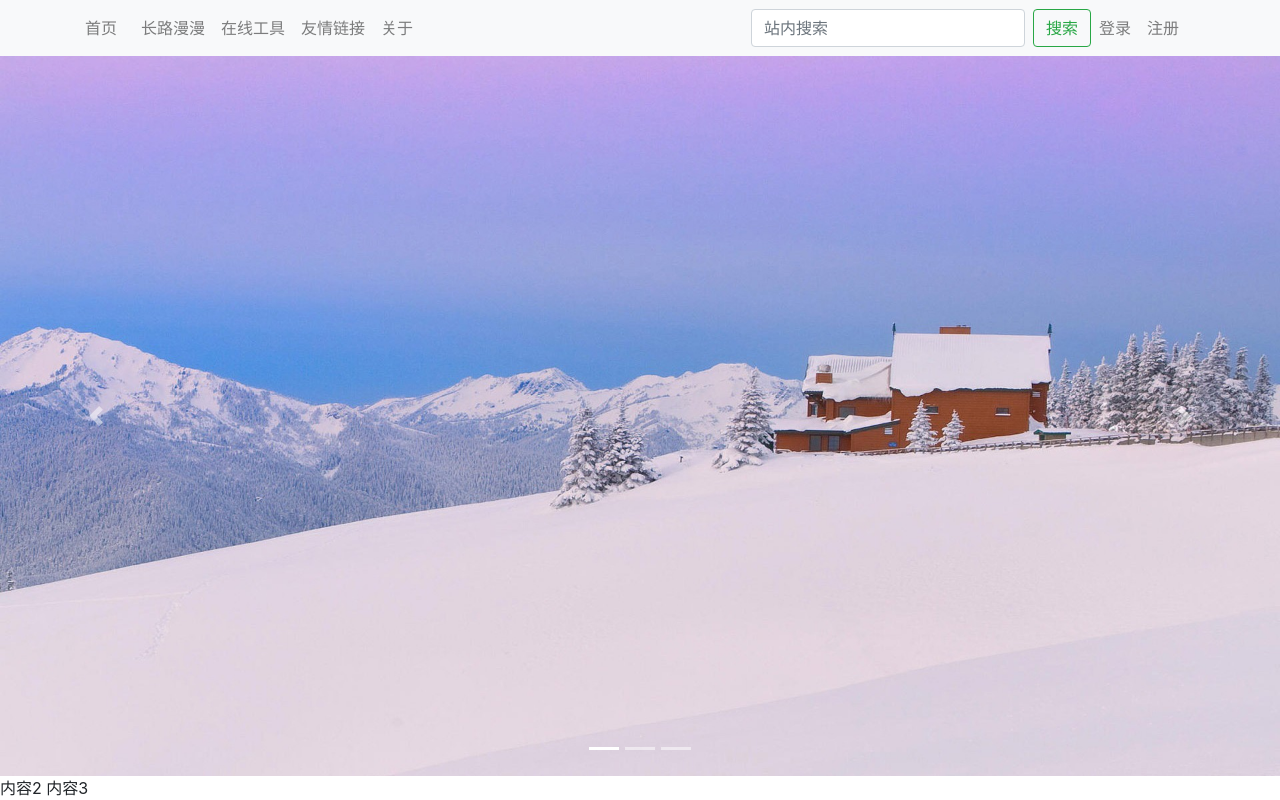
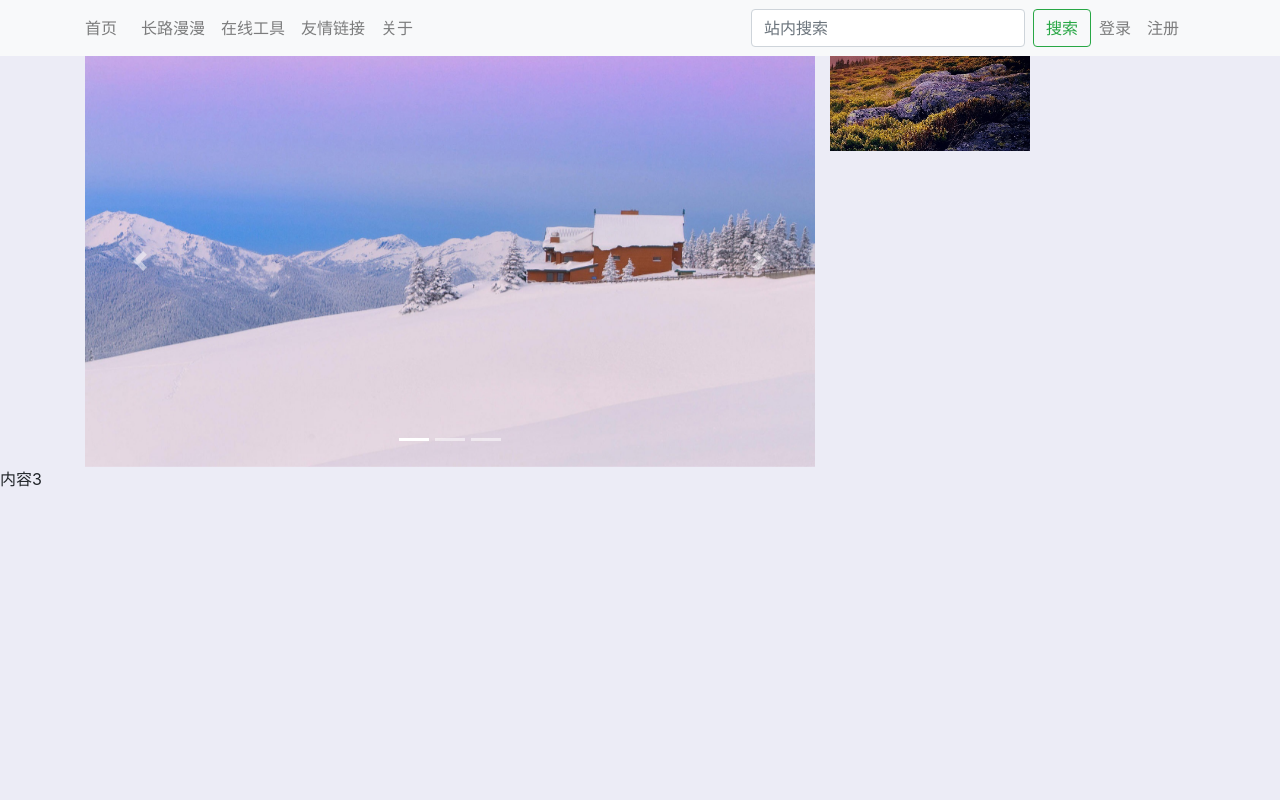
Before and after one commit to hangda1992/DjangoBlog, a Python web app: template blog/templates/home.html in a window 1280 px wide. Run offline with Jinja, Linux system fonts and the light colour scheme; the template is opened without the code that fills it, so the values that code supplies are empty.

Commit message:
测试使用pycharm提交代码是否正常

```diff
--- a/blog/templates/home.html
+++ b/blog/templates/home.html
@@ -8,13 +8,13 @@
         </ol>
         <div class="carousel-inner">
             <div class="carousel-item active">
-                <img class="d-block w-100" src="../static/img/1.jpg" alt="First slide" style="width: 50%">
+                <img class="d-block w-100" src="../static/img/1.jpg" alt="First slide">
             </div>
             <div class="carousel-item">
-                <img class="d-block w-100" src="../static/img/2.jpg" alt="Second slide" width="50%">
+                <img class="d-block w-100" src="../static/img/2.jpg" alt="Second slide">
             </div>
             <div class="carousel-item">
-                <img class="d-block w-100" src="../static/img/3.jpg" alt="Third slide" width="50%">
+                <img class="d-block w-100" src="../static/img/3.jpg" alt="Third slide">
             </div>
         </div>
         <a class="carousel-control-prev" href="#carouselExampleIndicators" role="button" data-slide="prev">
@@ -27,3 +27,6 @@
         </a>
     </div>
 {% endblock %}
+{% block div2 %}
+    <img src="../static/img/5.jpg" style="width: 200px">
+{% endblock %}
--- a/blog/templates/homebase.html
+++ b/blog/templates/homebase.html
@@ -5,7 +5,7 @@
     <title>{% block title %}Hangblog{% endblock %}</title>
 </head>
 
-<body>
+<body style="background-color: #ececf6">
 <nav class="navbar navbar-expand-lg navbar-light bg-light navbar-nav">
     <div class="container">
         <button class="navbar-toggler" type="button" data-toggle="collapse" data-target="#navbarSupportedContent"
@@ -46,8 +46,16 @@
         </div>
     </div>
 </nav>
-{% block div1 %}内容1{% endblock %}
-{% block div2 %}内容2{% endblock %}
+<div class="container">
+    <div class="row">
+        <div class="col-sm-8">
+            {% block div1 %}内容1{% endblock %}
+        </div>
+        <div>
+            {% block div2 %}内容2{% endblock %}
+        </div>
+    </div>
+</div>
 {% block div3 %}内容3{% endblock %}
 </body>
 </html>
```
Also changed, not shown: blog/models.py (+13 -2 lines), blog/static/img/5.jpg (added).
